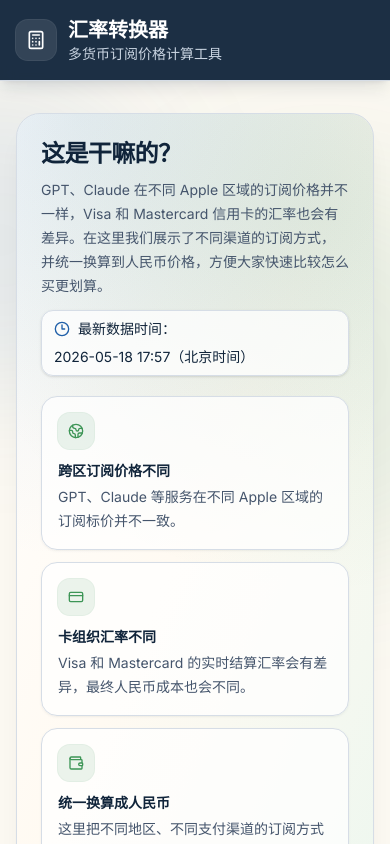
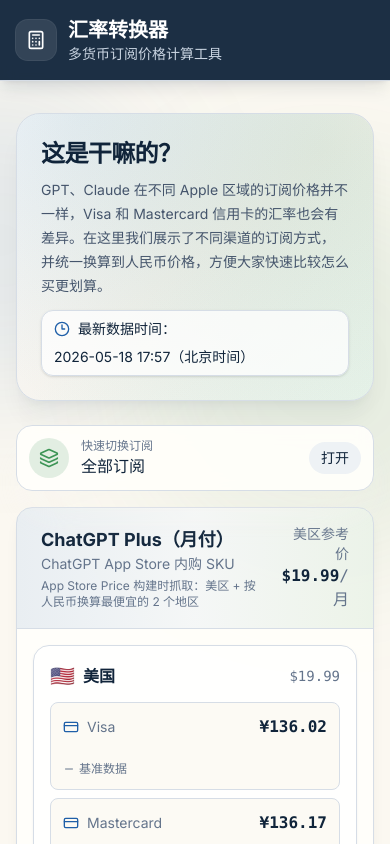
Before and after one commit to jihuayu/currency-converter, a Next.js app: page / in a window 390 px wide. Shown: the top 844 px of the page. Built offline with nearby package versions, Linux system fonts and the light colour scheme.

Commit message:
feat: update ProjectIntroCard layout to hide grid on smaller screens

```diff
--- a/components/project-intro-card.tsx
+++ b/components/project-intro-card.tsx
@@ -73,7 +73,7 @@
           </div>
         </div>
 
-        <div className="grid gap-3 sm:grid-cols-3 lg:max-w-2xl">
+        <div className="hidden gap-3 lg:grid lg:max-w-2xl lg:grid-cols-3">
           {highlights.map(({ icon: Icon, title, description }) => (
             <div
               key={title}
```
